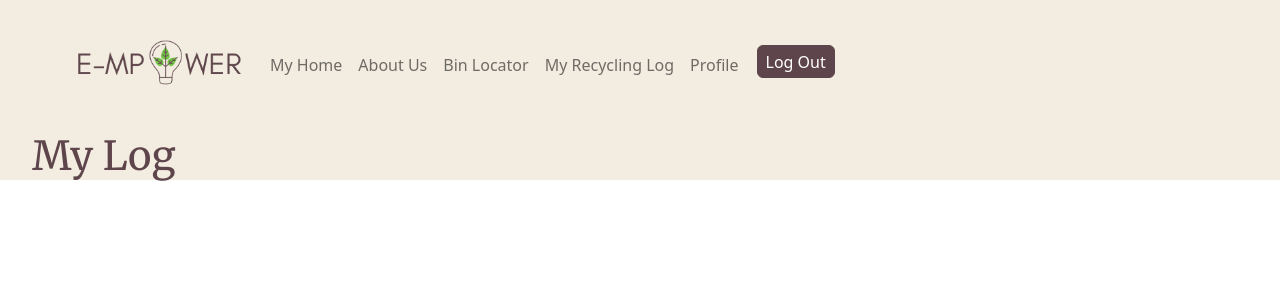
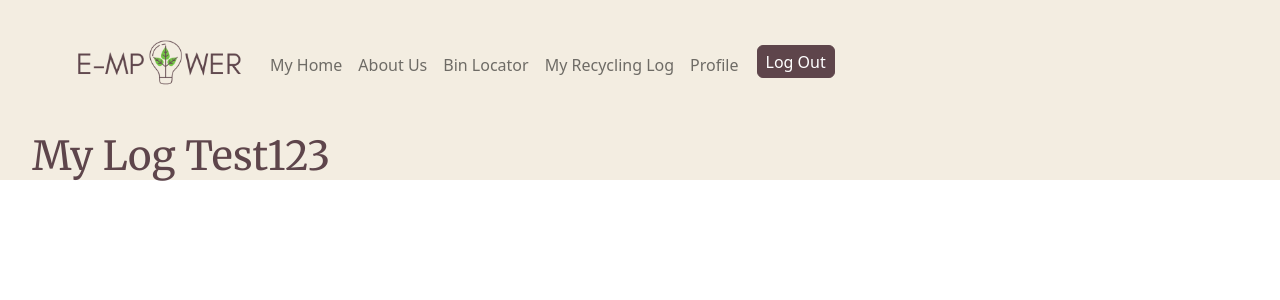
Before and after one commit to zhiyisoh/e-mpower, a Vue app in the folder FrontEnd/: page /logging in a window 1280 px wide. Shown: the top 300 px of the page. Built offline with nearby package versions, Linux system fonts and the light colour scheme; sample sign-in values are in the browser's storage.

Commit message:
see if can sync

```diff
--- a/FrontEnd/src/views/logging/Log.vue
+++ b/FrontEnd/src/views/logging/Log.vue
@@ -1,3 +1,3 @@
 <template>
-    <h1>My Log</h1>
+    <h1>My Log Test123</h1>
 </template>
```
